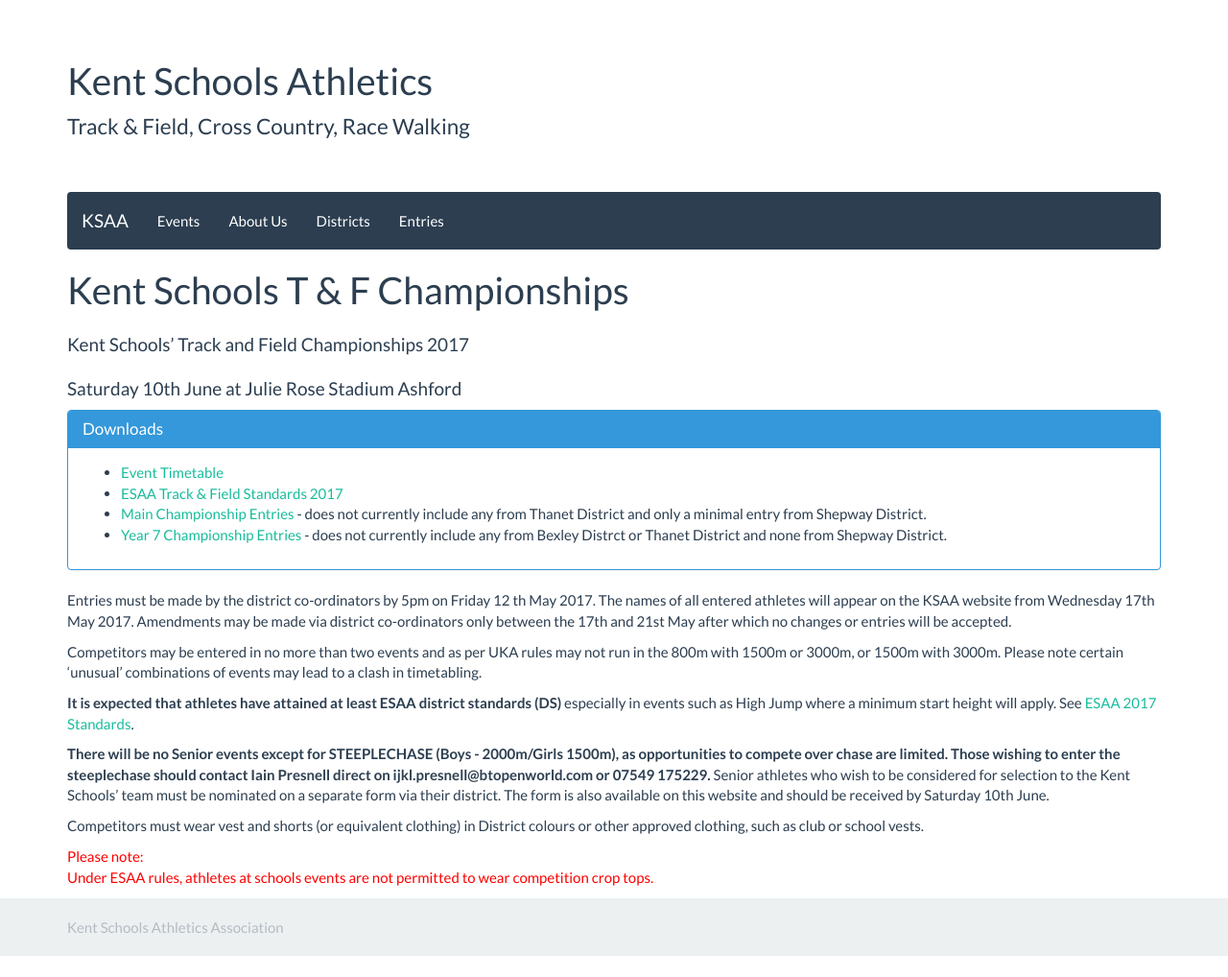
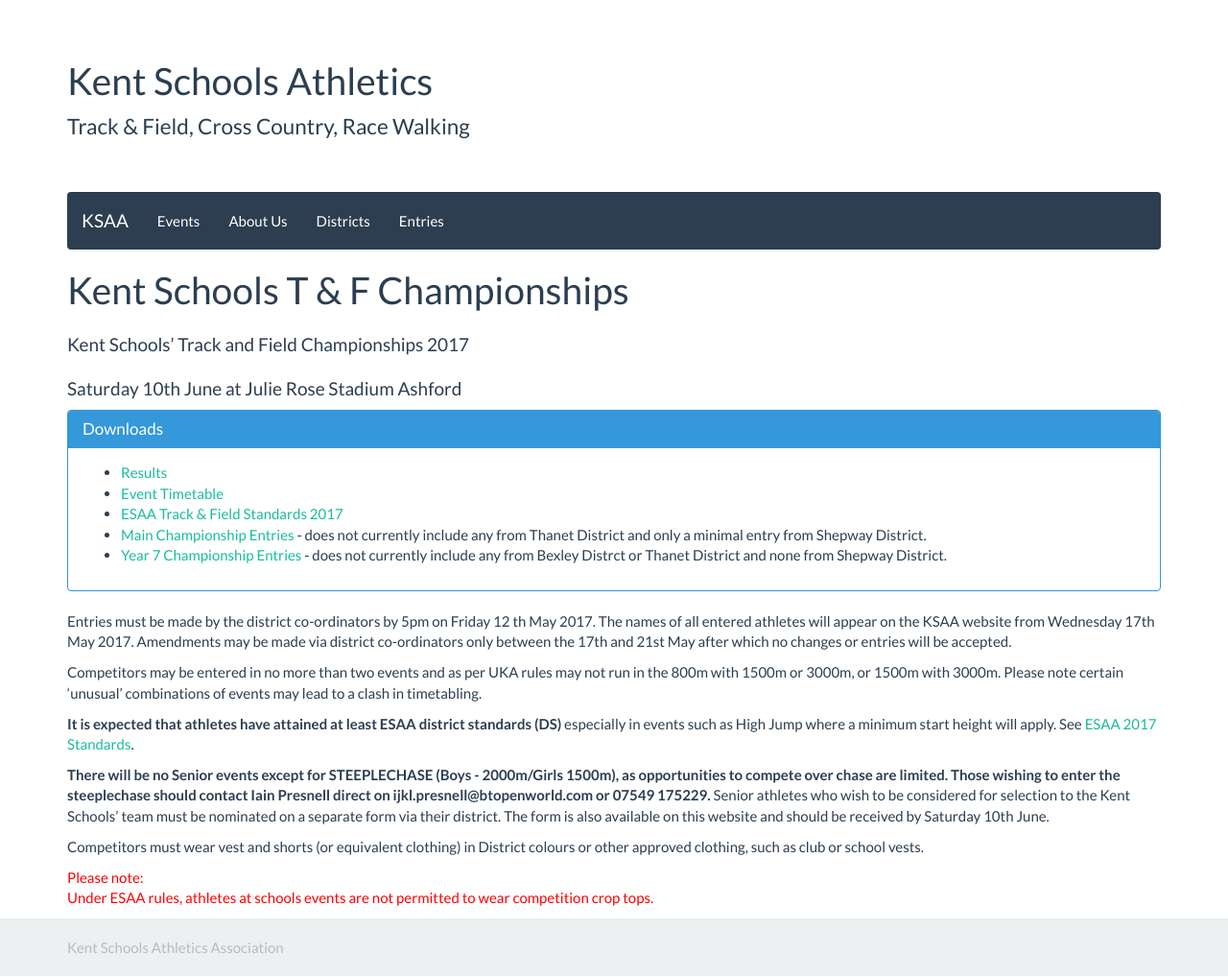
Before and after one commit to chrisnewark/chrisnewark.github.io, a Jekyll site: the page built from _events/16-17/2017-06-10-kent-schools-t-and-f-championships.md, in a window 1280 px wide. Shown: the whole page at 96% size. Built offline with Jekyll 4.4.1, drawn with Linux system fonts in a browser that asks for light colours; nearby versions of some CDN libraries; before the commit the page ends 997 px from its top, so only the background shows below that.

Commit message:
Added results

```diff
--- a/_events/16-17/2017-06-10-kent-schools-t-and-f-championships.md
+++ b/_events/16-17/2017-06-10-kent-schools-t-and-f-championships.md
@@ -15,6 +15,7 @@
     </div>
     <div class="panel-body">
         <ul>
+            <li><a href="/files/events/16-17/2017-06-10-kent-schools-t-and-f-championships/Kent-Schools-T-F-Championship-Results-10062017.pdf">Results</a></li>
             <li><a href="/files/events/16-17/2017-06-10-kent-schools-t-and-f-championships/KSAA-Timetable-2017.pdf">Event Timetable</a></li>
             <li><a href="/files/events/16-17/2017-06-10-kent-schools-t-and-f-championships/ESAA-T-F-Standards-2017.xlsx">ESAA Track & Field Standards 2017</a></li>
             <li><a href="/files/events/16-17/2017-06-10-kent-schools-t-and-f-championships/Kent-School-TF-Championship-Entry-Submission-2017.pdf">Main Championship Entries</a> - does not currently include any from Thanet District and only a minimal entry from Shepway District.</li>
```
Also changed, not shown: 1 other file.
